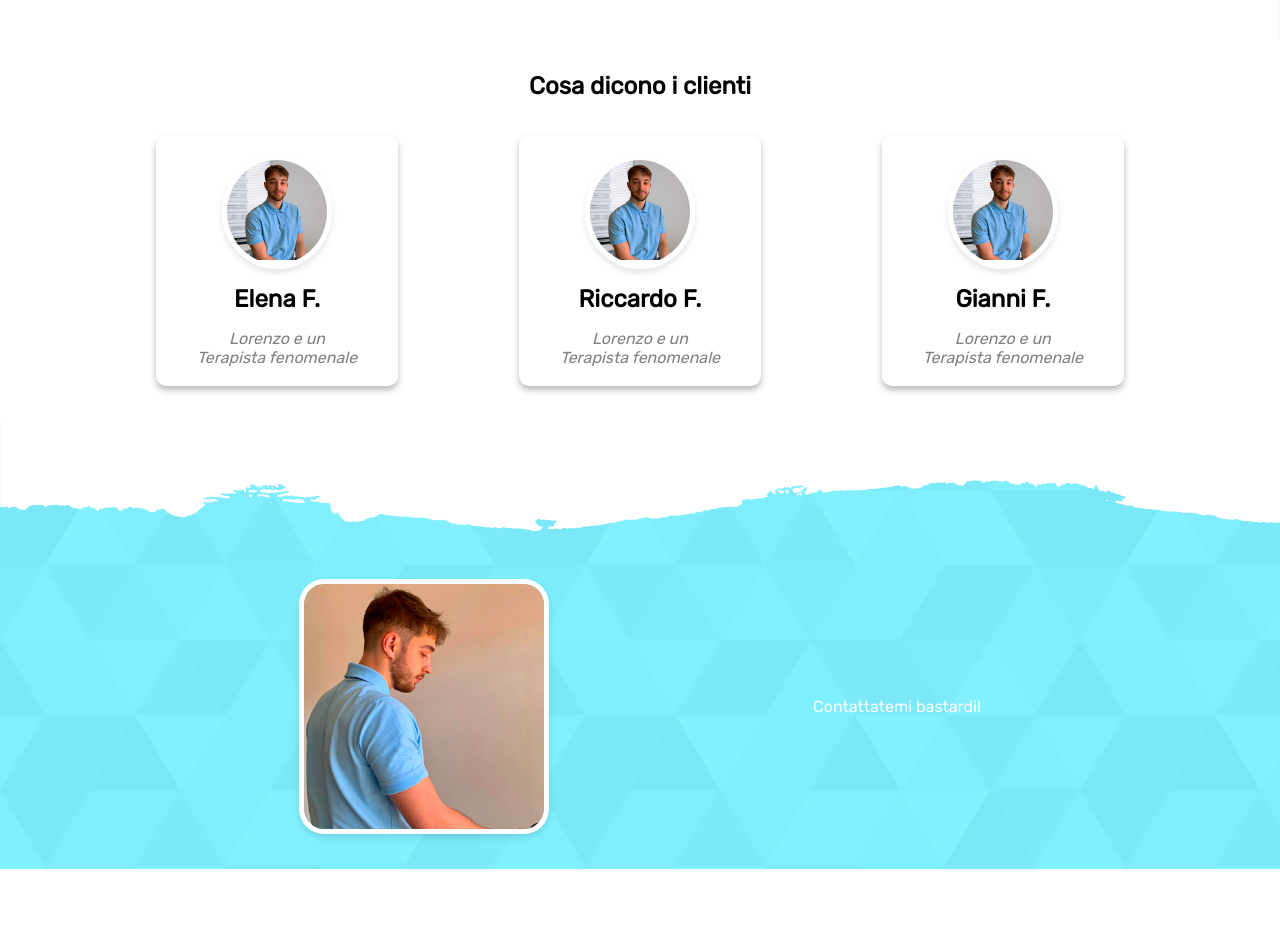
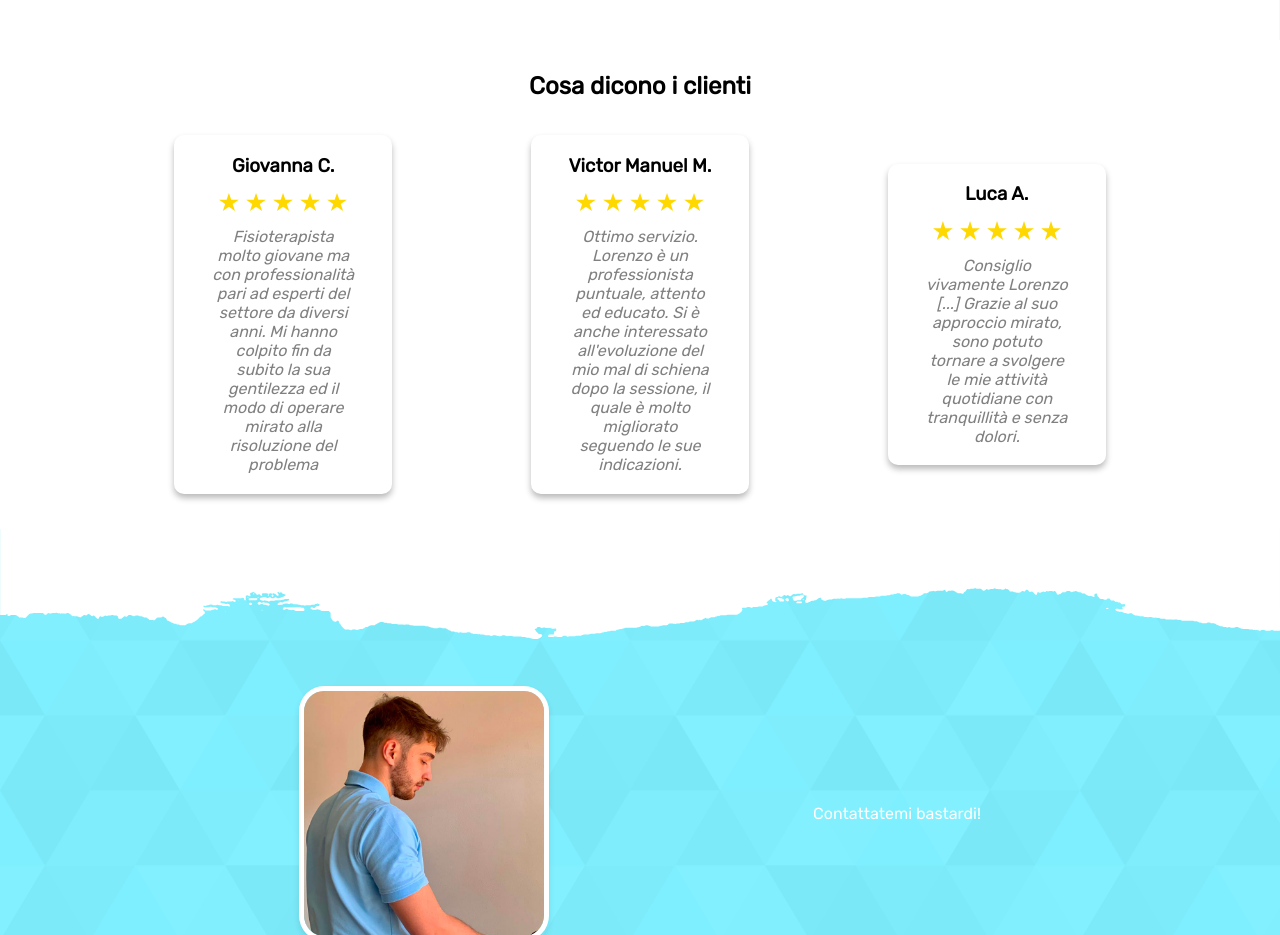
Before and after one commit to giabertu/orso-website, a Next.js app: page / in a window 1280 px wide. Shown: the part 1460-2395 px from the top of the page. Before the commit the page ends 2329 px from the top, so only its background shows below. Built offline with nearby package versions, Linux system fonts and the light colour scheme.

Commit message:
fixed reviews

```diff
--- a/src/pages/index.js
+++ b/src/pages/index.js
@@ -66,45 +66,25 @@ export default function Home() {
         <img src='/shape-dividers/paint-brush-bottom.svg' style={{transform: 'translateY(0.5rem)'}} />
 
         <div style={{width: '100%', padding: '1rem', backgroundColor: 'white', color: 'black'}}>
+
           <h2 style={{textAlign: 'center', padding: '1rem'}}>Cosa dicono i clienti</h2>
           <div className='image-p-container'>
             <div className='review-card'>
-              <div className='headshot-div'>
-                <Image
-                  src="/main-headshot-2.png"
-                  width={100}
-                  height={100}
-                  alt="logo"
-                  />
-                </div>
-                <h2>Elena F.</h2>
-                <p>Lorenzo e un Terapista fenomenale</p>
+                <h3>Giovanna C.</h3>
+                <img src="/star-rating.svg" className='stars'/>
+                <p>Fisioterapista molto giovane ma con professionalità pari ad esperti del settore da diversi anni. Mi hanno colpito fin da subito la sua gentilezza ed il modo di operare mirato alla risoluzione del problema</p>
             </div>
 
             <div className='review-card'>
-              <div className='headshot-div'>
-                <Image
-                  src="/main-headshot-2.png"
-                  width={100}
-                  height={100}
-                  alt="logo"
-                  />
-                </div>
-                <h2>Riccardo F.</h2>
-                <p>Lorenzo e un Terapista fenomenale</p>
+                <h3>Victor Manuel M.</h3>
+                <img src="/star-rating.svg" className='stars'/>
+                <p>Ottimo servizio. Lorenzo è un professionista puntuale, attento ed educato. Si è anche interessato all'evoluzione del mio mal di schiena dopo la sessione, il quale è molto migliorato seguendo le sue indicazioni.</p>
             </div>
 
             <div className='review-card'>
-              <div className='headshot-div'>
-                <Image
-                  src="/main-headshot-2.png"
-                  width={100}
-                  height={100}
-                  alt="logo"
-                  />
-                </div>
-                <h2>Gianni F.</h2>
-                <p>Lorenzo e un Terapista fenomenale</p>
+                <h3>Luca A.</h3>
+                <img src="/star-rating.svg" className='stars'/>
+                <p>Consiglio vivamente Lorenzo [...] Grazie al suo approccio mirato, sono potuto tornare a svolgere le mie attività quotidiane con tranquillità e senza dolori.</p>
             </div>
 
           </div>
--- a/src/styles/globals.css
+++ b/src/styles/globals.css
@@ -51,10 +51,14 @@ a {
   gap: 1rem;
   padding: 1.2rem;
   border-radius: 10px;
-  max-width: 20%;
+  max-width: 18%;
   backdrop-filter: blur(5px) brightness(1.1);
   box-shadow: 0 4px 6px rgba(0, 0, 0, 0.273);
   /* background: rgba(255, 255, 255, 0.748); */
+}
+
+.stars {
+  width: 8rem;
 }
 
 .review-card p {
@@ -99,7 +103,7 @@ a {
   }
 
   .image-p-container {
-    flex-direction: column-reverse;
+    flex-direction: column;
   }
 
   .header-div p,
@@ -110,7 +114,7 @@ a {
   }
 
   .review-card {
-    max-width: none;
+    max-width: 75%;
   }
 
 }
```
Also changed, not shown: public/star-rating.svg (added).
